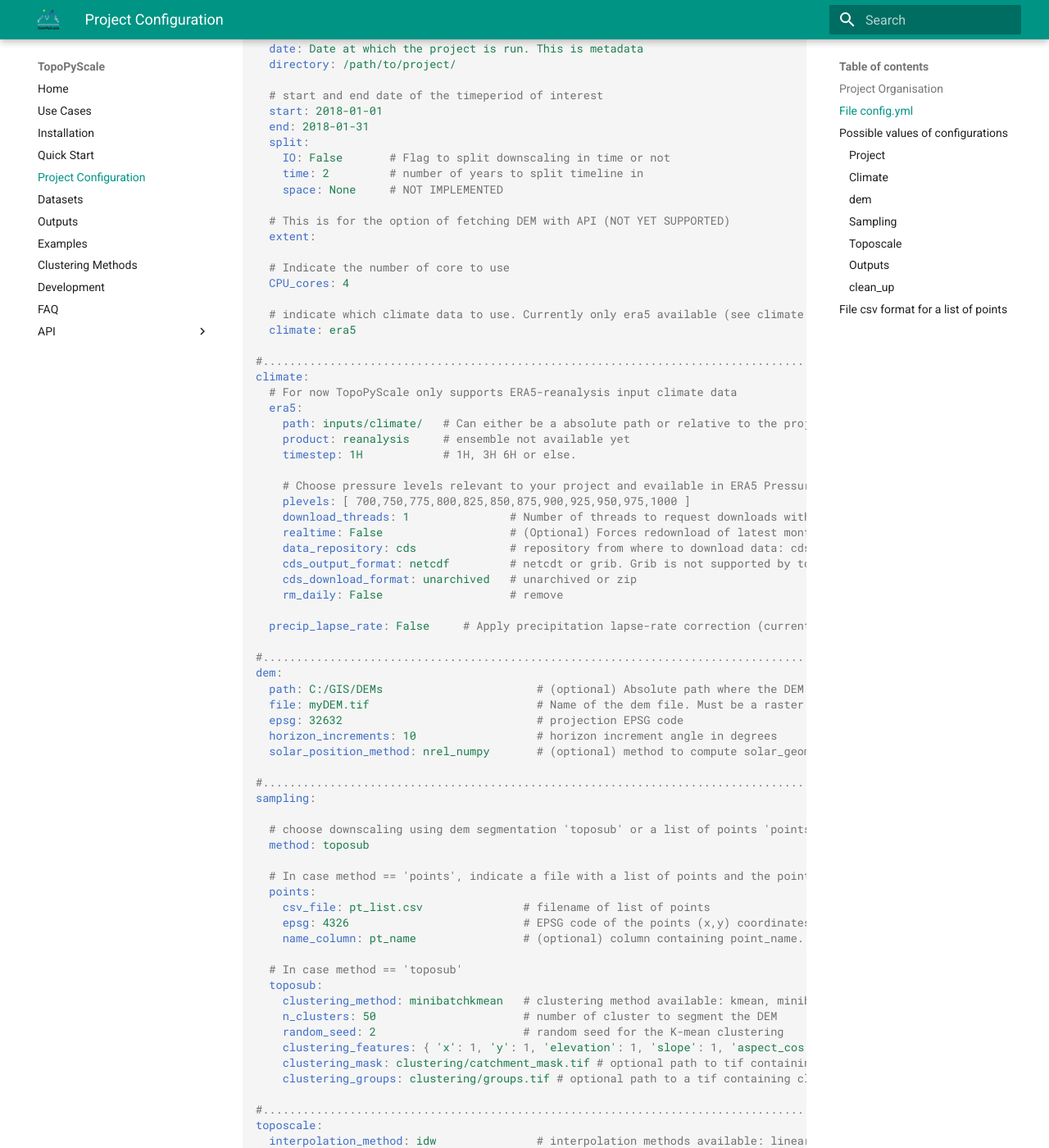
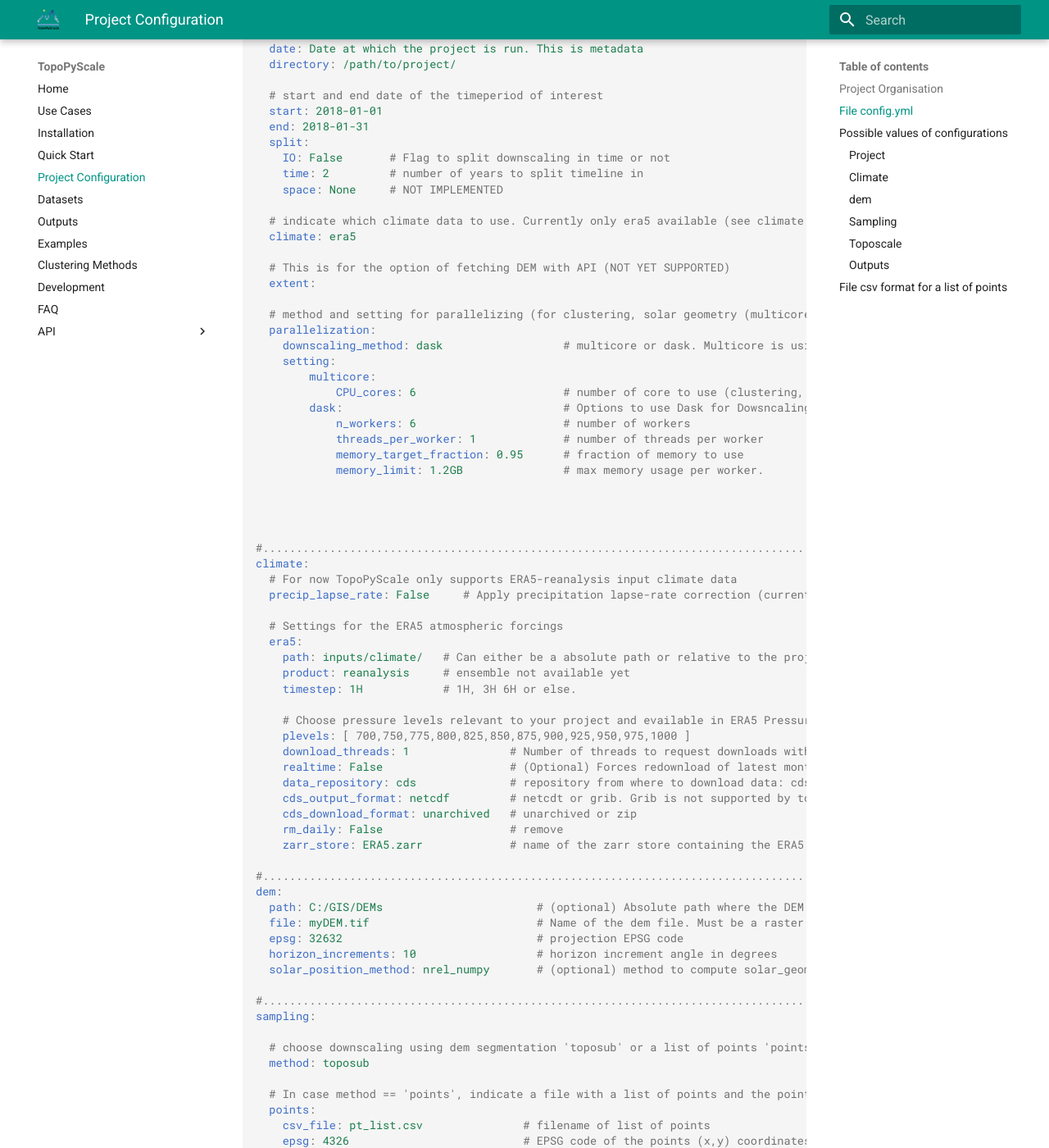
Before and after one commit to ArcticSnow/TopoPyScale, an MkDocs documentation site: the page built from doc/docs/03_configurationFile.md, in a window 1280 px wide and 1400 px high, scrolled down 1026 px. Shown: the whole window at 82% size. Built offline with MkDocs 1.6.1 and Material for MkDocs 9.7.7, drawn with Linux system fonts in a browser that asks for light colours; some of the changed text lies outside the part shown.

Commit message:
updated config file options in doc

```diff
--- a/doc/docs/03_configurationFile.md
+++ b/doc/docs/03_configurationFile.md
@@ -47,18 +47,33 @@
     time: 2         # number of years to split timeline in
     space: None     # NOT IMPLEMENTED
 
+  # indicate which climate data to use. Currently only era5 available (see climate section below)
+  climate: era5
+
   # This is for the option of fetching DEM with API (NOT YET SUPPORTED)
   extent:
 
-  # Indicate the number of core to use
-  CPU_cores: 4
+  # method and setting for parallelizing (for clustering, solar geometry (multicore only), and downscaling (multicore and dask))
+  parallelization:
+    downscaling_method: dask                  # multicore or dask. Multicore is using the Python library multiprocessing
+    setting:
+        multicore:
+            CPU_cores: 6                      # number of core to use (clustering, solar geometry and downscaling)
+        dask:                                 # Options to use Dask for Dowsncaling. See dask documentation (https://docs.dask.org)
+            n_workers: 6                      # number of workers
+            threads_per_worker: 1             # number of threads per worker
+            memory_target_fraction: 0.95      # fraction of memory to use
+            memory_limit: 1.2GB               # max memory usage per worker.
 
-  # indicate which climate data to use. Currently only era5 available (see climate section below)
-  climate: era5
+
+
 
 #.....................................................................................................
 climate:
   # For now TopoPyScale only supports ERA5-reanalysis input climate data
+  precip_lapse_rate: False     # Apply precipitation lapse-rate correction (currently valid for Northern Hemisphere only)
+
+  # Settings for the ERA5 atmospheric forcings
   era5:
     path: inputs/climate/   # Can either be a absolute path or relative to the project directory
     product: reanalysis     # ensemble not available yet
@@ -72,8 +87,7 @@
     cds_output_format: netcdf         # netcdt or grib. Grib is not supported by topoclass
     cds_download_format: unarchived   # unarchived or zip
     rm_daily: False                   # remove
-
-  precip_lapse_rate: False     # Apply precipitation lapse-rate correction (currently valid for Northern Hemisphere only)
+    zarr_store: ERA5.zarr             # name of the zarr store containing the ERA5 data (local store. currently not yet compatible with remote store)
 
 #.....................................................................................................
 dem:
@@ -121,7 +135,8 @@
     ds_solar: ds_solar.nc               # (netcdf)  solar geometry
     da_horizon: da_horizon.nc           # (netcdf)  horizon angles
     landform: landform.tif              # (geotiff) rasters of of cluster labels, [TopoSub]
-    downscaled_pt: down_pt_*.nc         # (netcdf)  Downscales
+    downscaled_pt: down_pt_*.nc         # (netcdf)  filename of the downscaled timeseries
+    zarr_store: down.zarr               # (zarr)    name of the zarr store for the downscaled timeseries (optional, only working with Dask)
 
 clean_up:
   rm_tmp_dirs: True                   # (optional: bool) remove the created tmp directories after downscaling?
@@ -147,13 +162,24 @@
 | time        | 1                     | only if `split.IO` is `True` |                 | Number of years to chunck climate data timeseries                                                                            |
 | space       | None                  | no                           |                 | not yet implemented                                                                                                          |
 | extent      | None                  | no                           |                 | not yet implemented                                                                                                          |
+| climate     | era5                  | yes                          | era5            | source of climate data. ERA5 is the only supported dataset at the moment                                                     |
+|***parallelization***  |     |     |     | Settings and method to parallelize    |
+| downscaling_method | multicore    | yes    | multicore, dask    | method to parallelize downscaling   |
+| **setting**  |     |     |     |    |
+| *multicore*  |     |  yes   |     |    |
 | CPU_cores   | 4                     | yes                          | integer         | Number of cores to use                                                                                                       |
-| climate     | era5                  | yes                          | era5            | source of climate data. ERA5 is the only supported dataset at the moment                                                     |
+| *dask*  |     |  no, only if using dask   |     |    |
+| n_workers  |  6   |     | integer    |  number of workers  |
+| threads_per_worker  |  1   |     | integer    | number of threads per worker   |
+| memory_target_fraction  |  0.95   |     |  float (0-1)   | fraction of memory to use   |
+| memory_limit  | 1.2GB    |     | string    | max memory usage per worker   |
+
 
 ### Climate
 
 | Field             | Example Value      | Required | Possible Values | Description                                                                                                        |
 |-------------------|--------------------|----------|-----------------|--------------------------------------------------------------------------------------------------------------------|
+| precip_lapse_rate | True               | y        | True, False     | Apply precipitation lapse rate                                                                                     |
 | **era5**          |                    |          |                 | As of now TopoPyScale only supports ERA5 data                                                                      |
 | path              | inputs/climate/    | y        | string          | path to store climate data (either relative to the project directory or absolute path possible)                    |
 | product           | reanalysis         | y        | reanalysis      | no other product available at the moment.                                                                          |
@@ -165,7 +191,7 @@
 | cds_download_format  | unarchived | n       | string         | indicate download format CDS will deliver. unarchived or zip|
 | rm_daily  | False | n       | string         | remove or not daily downloads. To save storage after download|
 | realtime          | False              | n        | True, False     | Upon each new run of code redownloads latest month (ERA5T) to obtain daily updates of partial months.              |
-| precip_lapse_rate | True               | y        | True, False     | Apply precipitation lapse rate                                                                                     |
+| zarr_store  | ERA5.zarr    | no    | string    | name of the zarr store containing the ERA5 data (local store. currently not yet compatible with remote store)   |
 
 ### dem
 
@@ -216,7 +242,7 @@
 | da_horizon    | da_horizon.nc      | yes      | `*.nc`              | filename to store DataArray of the DEM horizons. File is saved in `outputs/`                                                                                                                                                                                  |
 | landform      | landform.tif       | no       | `*.tif`             | filename to store raster of the points/centroids downscaling map. File is saved in `outputs/`                                                                                                                                                                 |
 | downscaled_pt | down_pt_*.nc       | yes      | `*.nc`              | filename to store dataset of the dowsncaled points/centroids. File is saved in `outputs/`                                                                                                                                                                     |
-
+| zarr_store  | down.zarr    | no    | string    | name of the zarr store for the downscaled timeseries (optional, only working with Dask)   |
 ### clean_up
 
 | Field           | Example Value | Required | Possible Values | Description                                                                         |
```
Also changed, not shown: 1 other file.
